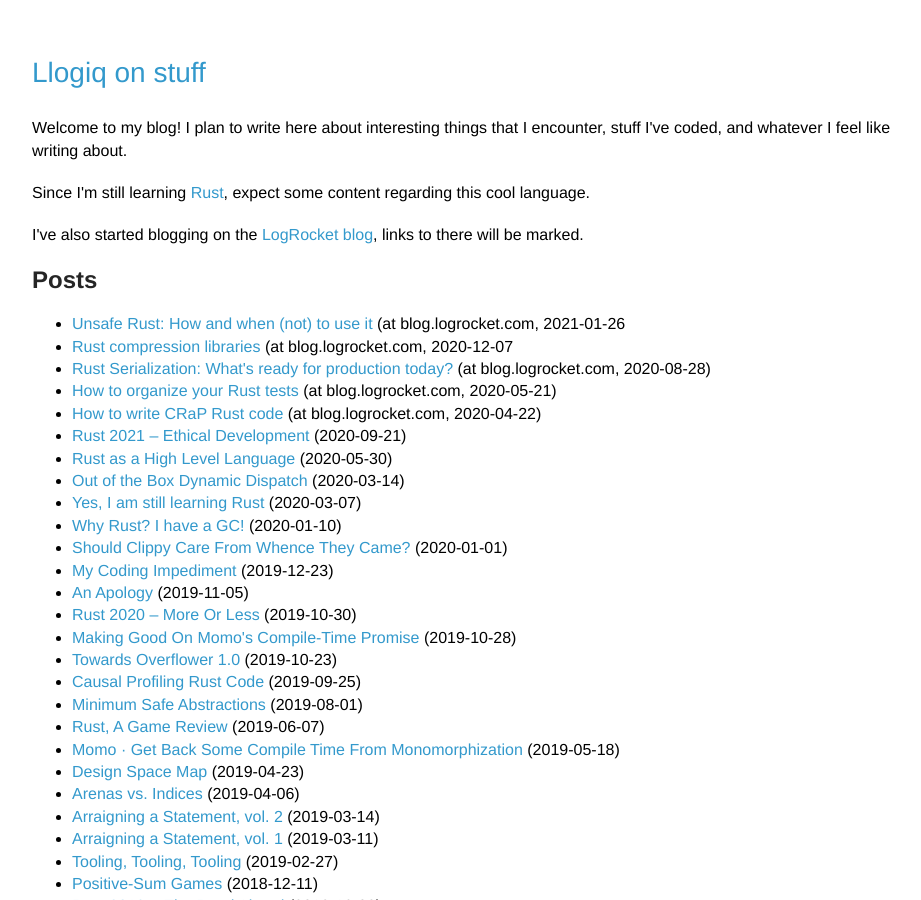
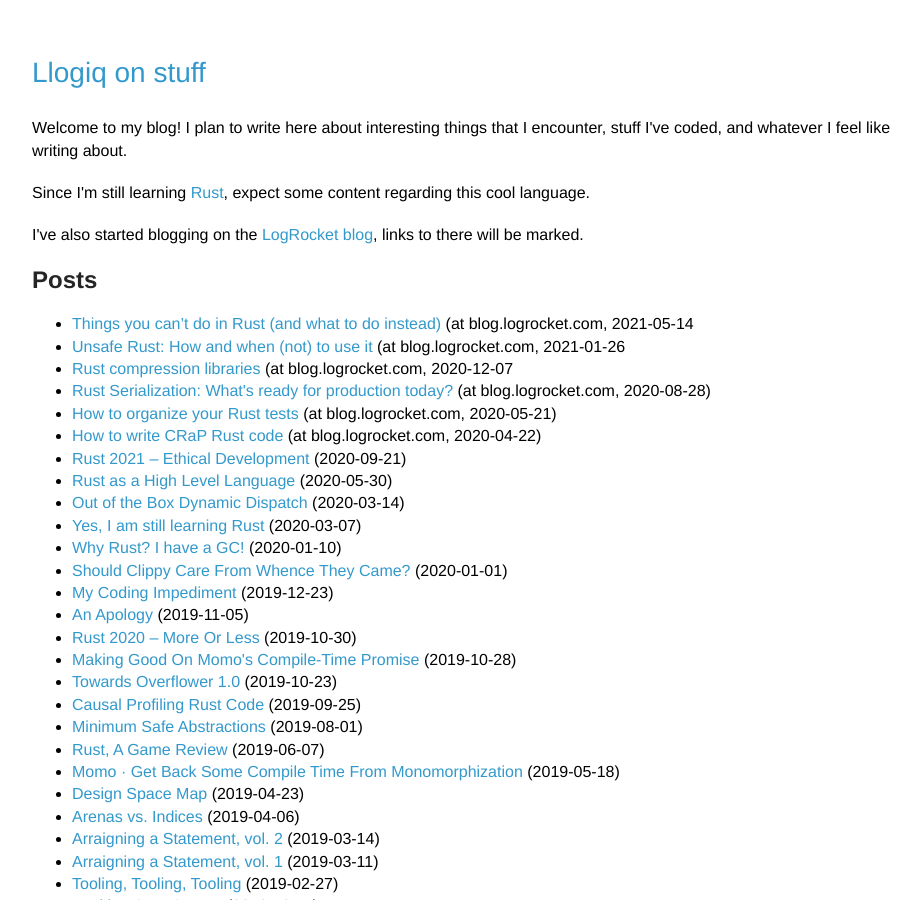
Before and after one commit to llogiq/llogiq.github.io, a Jekyll site: the page built from index.html, in a window 1280 px wide and 900 px high. Shown: the whole window, without its empty margins (178-1099 px from the left). Built offline with Jekyll 4.4.1, drawn with Linux system fonts in a browser that asks for light colours.

Commit message:
add last logrocket blog

```diff
--- a/index.html
+++ b/index.html
@@ -1,28 +1,21 @@
 ---
 title: "Here You Are"
 ---
-
 <p>Welcome to my blog! I plan to write here about interesting things that I encounter, stuff I've coded, and whatever I feel like writing about.</p>
-
 <p>Since I'm still learning <a href="http://www.rust-lang.org/">Rust</a>, expect some content regarding this cool language.</p>
-
 <p>I've also started blogging on the <a href="https://blog.logrocket.com">LogRocket blog</a>, links to there will be marked.</p>
-
 <h2>
   Posts
 </h2>
-
 <ul>
+<li><a href="https://blog.logrocket.com/what-you-cant-do-in-rust-and-what-to-do-instead/">Things you can’t do in Rust (and what to do instead)</a> (at blog.logrocket.com, 2021-05-14</li>
 <li><a href="https://blog.logrocket.com/unsafe-rust-how-and-when-not-to-use-it">Unsafe Rust: How and when (not) to use it</a> (at blog.logrocket.com, 2021-01-26</li>
 <li><a href="https://blog.logrocket.com/rust-compression-libraries">Rust compression libraries</a> (at blog.logrocket.com, 2020-12-07</li>
 <li><a href="https://blog.logrocket.com/rust-serialization-whats-ready-for-production-today">Rust Serialization: What's ready for production today?</a> (at blog.logrocket.com, 2020-08-28)
 <li><a href="https://blog.logrocket.com/how-to-organize-your-rust-tests">How to organize your Rust tests</a> (at blog.logrocket.com, 2020-05-21)</li>
 <li><a href="https://blog.logrocket.com/how-to-write-crap-rust-code">How to write CRaP Rust code</a> (at blog.logrocket.com, 2020-04-22)</li>
 {% for post in site.posts %}
-    <li>
-      <a href="{{ post.url }}">{{ post.title }}</a> ({{post.date | date: "%Y-%m-%d"}})
-    </li>
+<li><a href="{{ post.url }}">{{ post.title }}</a> ({{post.date | date: "%Y-%m-%d"}})</li>
 {% endfor %}
 </ul>
-
 <a href="/feed.xml">[RSS]</a>
```
Lines whose indentation alone changed are shown as unchanged.
